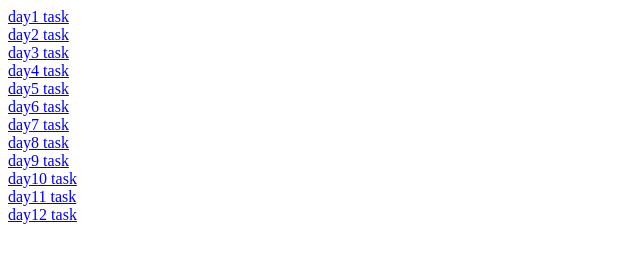
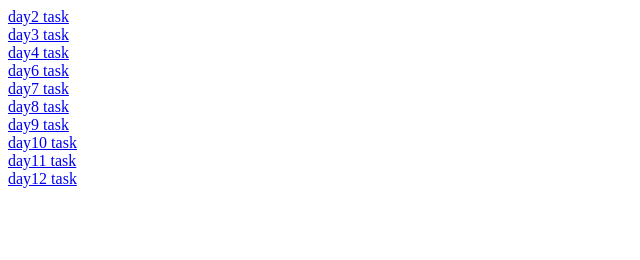
Before and after one commit to Shravya0921/day13, a plain HTML site: page index.html in a window 1280 px wide. Shown: the whole page, without its empty margins (0-640 px from the left). Drawn offline with Linux system fonts and the light colour scheme.

Commit message:
Update index.html

```diff
--- a/index.html
+++ b/index.html
@@ -6,11 +6,10 @@
     <title>Document</title>
 </head>
 <body>
-    <a href="/demo/">day1 task</a><br>
+
     <a href="/day2/">day2 task</a><br>
     <a href="/day3/">day3 task</a><br>
     <a href="/day4/">day4 task</a><br>
-    <a href="/day 5/">day5 task</a><br>
     <a href="/day6/">day6 task</a><br>
     <a href="/day7/">day7 task</a><br>
     <a href="/day8/">day8 task</a><br>
```
